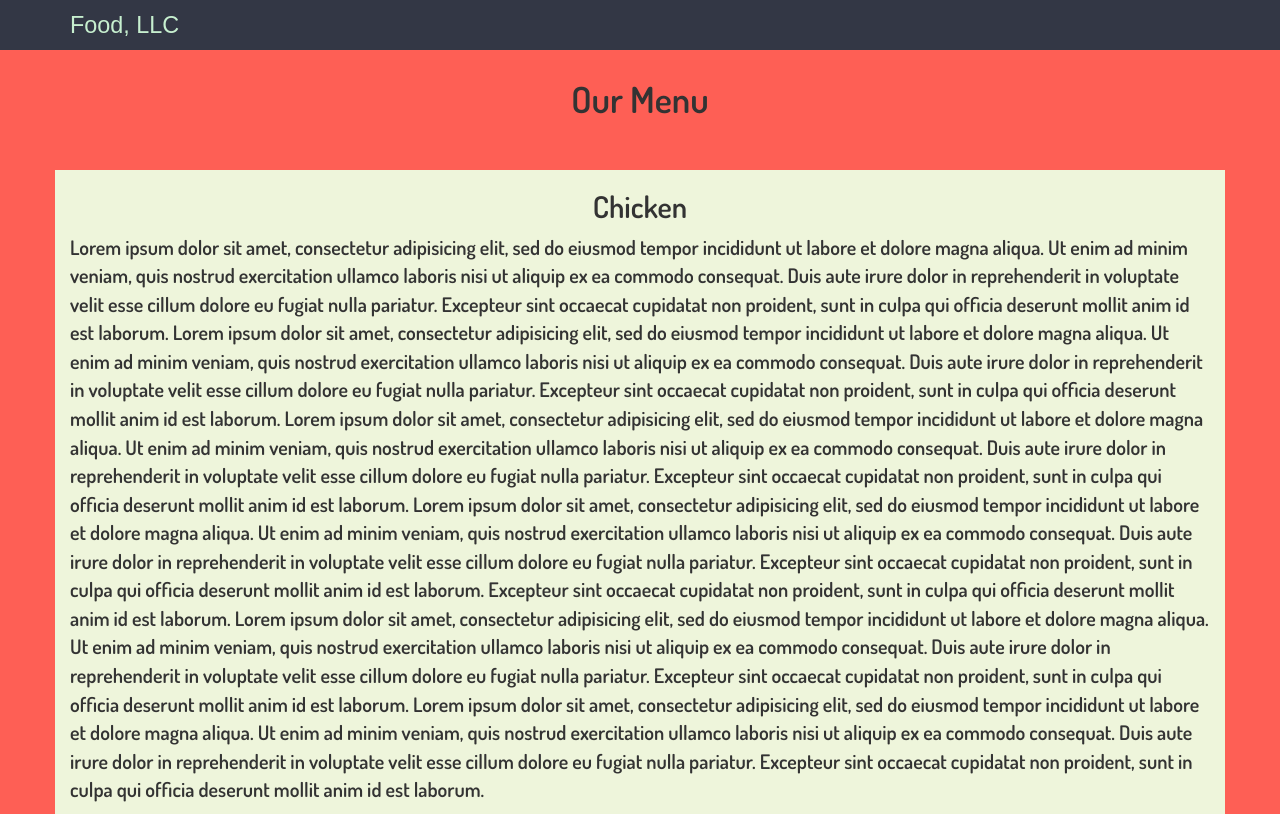
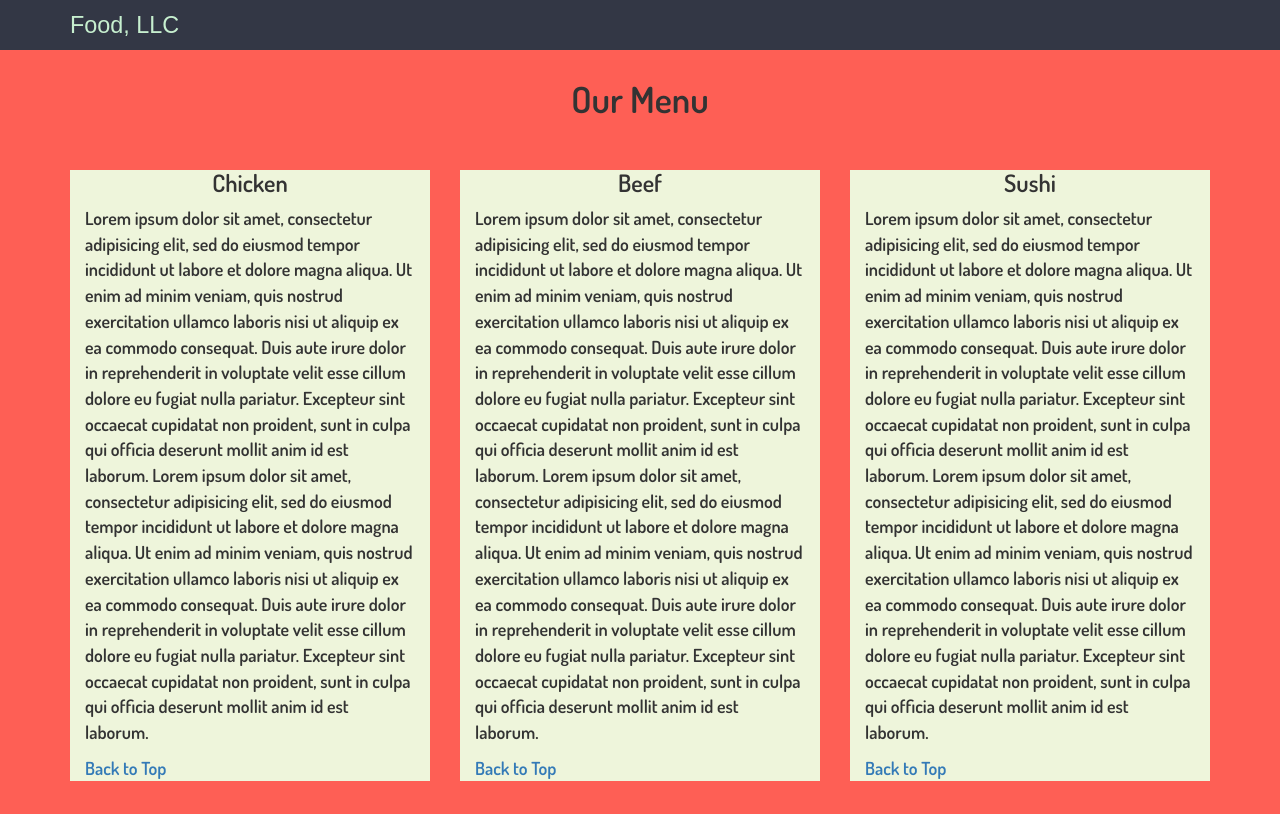
Before and after one commit to hedonazur/coursera-test, a plain HTML site: page module3-solution/index.html in a window 1280 px wide. Drawn offline with Linux system fonts and the light colour scheme; a web font is replaced by a local one.

```diff
--- a/module3-solution/css/styles.css
+++ b/module3-solution/css/styles.css
@@ -1,16 +1,29 @@
+* {
+  box-sizing: border-box;
+  margin: 0;
+  padding: 0;
+
+}
+
 body {
 	font-family: 'Dosis', sans-serif;
 	background-color: #FE5F55;
-	font-size: 2em;
+	font-size: 1.8em;
 }
 h1 {
 	margin-top: 80px;
-	margin-bottom: 50px;
+	margin-bottom: 0px;
 }
-section {
+#chicken, #beef, #sushi {
+	width: 100%;
+	margin-top: 50px;
+	margin-bottom: 15px;
 	background-color: #EEF5DB;
-	width: 80%
+	padding-left: 15px;
+	padding-right:15px;
 }
+
+
 /** HEADER **/
 #header-nav {
 	background-color: #333745;
@@ -21,12 +34,38 @@ section {
 	color: #C7EFCF;
 	font-size: 1.3em;
 }
+.navbar-brand a:hover {
+	text-decoration: none;
+}
 
 #nav-list a {
 	text-align: center;
+	line-height: .7;
 
 }
 #nav-list a:hover {
 	background: #C7EFCF;
 }
-/******************/
+
+/********** Large devices only **********/
+@media (min-width: 1200px) {
+
+}
+
+/********** Medium devices only **********/
+@media (min-width: 992px) and (max-width: 1199px) {
+
+}
+
+/********** Small devices only **********/
+@media (min-width: 768px) and (max-width: 991px) {
+
+}
+
+/********** Extra small devices only **********/
+@media (max-width: 767px) {
+	#chicken, #beef, #sushi {
+		width: 70%;
+		margin: 0 auto 15px;
+	}
+}
--- a/module3-solution/index.html
+++ b/module3-solution/index.html
@@ -36,13 +36,13 @@
         <div id="collapsable-nav" class="collapse navbar-collapse">
           <ul id="nav-list" class="nav navbar-nav hidden-md hidden-lg hidden-sm">
             <li>
-              <a href="#">Chicken</a>
+              <a href="#chicken">Chicken</a>
             </li>
             <li>
-              <a href="#">Beef</a>
+              <a href="#beef">Beef</a>
             </li>
             <li>
-              <a href="#">Sushi</a>
+              <a href="#sushi">Sushi</a>
             </li>
           </ul>
         </div>
@@ -51,48 +51,68 @@
   </header>
   <!--Content-->
   <h1 class="text-center">Our Menu</h1>
-  <section class="container">
-    <div class="row">
-      <div class="col-md-12 col-sm-12 col-xs-12">
-        <h2 class="text-center">Chicken</h2>
+  <div class="container">
+    <div id="columnas" class="row">
+      <section class="col-md-4 col-sm-6 col-xs-12">
+        <div id="chicken">
+          <h3 class="text-center">Chicken</h3>
           <p>Lorem ipsum dolor sit amet, consectetur adipisicing elit, sed do eiusmod
           tempor incididunt ut labore et dolore magna aliqua. Ut enim ad minim veniam,
           quis nostrud exercitation ullamco laboris nisi ut aliquip ex ea commodo
           consequat. Duis aute irure dolor in reprehenderit in voluptate velit esse
           cillum dolore eu fugiat nulla pariatur. Excepteur sint occaecat cupidatat non
-        proident, sunt in culpa qui officia deserunt mollit anim id est laborum. Lorem ipsum dolor sit amet, consectetur adipisicing elit, sed do eiusmod
+          proident, sunt in culpa qui officia deserunt mollit anim id est laborum.
+          Lorem ipsum dolor sit amet, consectetur adipisicing elit, sed do eiusmod
           tempor incididunt ut labore et dolore magna aliqua. Ut enim ad minim veniam,
           quis nostrud exercitation ullamco laboris nisi ut aliquip ex ea commodo
           consequat. Duis aute irure dolor in reprehenderit in voluptate velit esse
           cillum dolore eu fugiat nulla pariatur. Excepteur sint occaecat cupidatat non
-        proident, sunt in culpa qui officia deserunt mollit anim id est laborum. Lorem ipsum dolor sit amet, consectetur adipisicing elit, sed do eiusmod
+          proident, sunt in culpa qui officia deserunt mollit anim id est laborum.
+          </p>
+          <a href="index.html">Back to Top</a>
+        </div>
+      </section>
+      <section class="col-md-4 col-sm-6 col-xs-12">
+        <div id="beef">
+          <h3 class="text-center">Beef</h3>
+          <p>Lorem ipsum dolor sit amet, consectetur adipisicing elit, sed do eiusmod
           tempor incididunt ut labore et dolore magna aliqua. Ut enim ad minim veniam,
           quis nostrud exercitation ullamco laboris nisi ut aliquip ex ea commodo
           consequat. Duis aute irure dolor in reprehenderit in voluptate velit esse
           cillum dolore eu fugiat nulla pariatur. Excepteur sint occaecat cupidatat non
-        proident, sunt in culpa qui officia deserunt mollit anim id est laborum. Lorem ipsum dolor sit amet, consectetur adipisicing elit, sed do eiusmod
+          proident, sunt in culpa qui officia deserunt mollit anim id est laborum.
+          Lorem ipsum dolor sit amet, consectetur adipisicing elit, sed do eiusmod
           tempor incididunt ut labore et dolore magna aliqua. Ut enim ad minim veniam,
           quis nostrud exercitation ullamco laboris nisi ut aliquip ex ea commodo
           consequat. Duis aute irure dolor in reprehenderit in voluptate velit esse
           cillum dolore eu fugiat nulla pariatur. Excepteur sint occaecat cupidatat non
-        proident, sunt in culpa qui officia deserunt mollit anim id est laborum. Excepteur sint occaecat cupidatat non
-        proident, sunt in culpa qui officia deserunt mollit anim id est laborum. Lorem ipsum dolor sit amet, consectetur adipisicing elit, sed do eiusmod
+          proident, sunt in culpa qui officia deserunt mollit anim id est laborum.</p>
+          <a href="index.html">Back to Top</a>
+          </div>
+
+      </section>
+      <section class="col-md-4 col-sm-12 col-xs-12">
+      <div id="sushi">
+        <h3 class="text-center">Sushi</h3>
+        <p>Lorem ipsum dolor sit amet, consectetur adipisicing elit, sed do eiusmod
         tempor incididunt ut labore et dolore magna aliqua. Ut enim ad minim veniam,
         quis nostrud exercitation ullamco laboris nisi ut aliquip ex ea commodo
         consequat. Duis aute irure dolor in reprehenderit in voluptate velit esse
         cillum dolore eu fugiat nulla pariatur. Excepteur sint occaecat cupidatat non
-        proident, sunt in culpa qui officia deserunt mollit anim id est laborum. Lorem ipsum dolor sit amet, consectetur adipisicing elit, sed do eiusmod
+        proident, sunt in culpa qui officia deserunt mollit anim id est laborum.
+        Lorem ipsum dolor sit amet, consectetur adipisicing elit, sed do eiusmod
         tempor incididunt ut labore et dolore magna aliqua. Ut enim ad minim veniam,
         quis nostrud exercitation ullamco laboris nisi ut aliquip ex ea commodo
         consequat. Duis aute irure dolor in reprehenderit in voluptate velit esse
         cillum dolore eu fugiat nulla pariatur. Excepteur sint occaecat cupidatat non
-        proident, sunt in culpa qui officia deserunt mollit anim id est laborum. </p>
+        proident, sunt in culpa qui officia deserunt mollit anim id est laborum.</p>
+        <a href="index.html">Back to Top</a>
+        </div>
+    </section>
 
     </div>
 
   </div>
-
-  </section>
 
 
   <!-- jQuery (Bootstrap JS plugins depend on it) -->
```
Lines whose indentation alone changed are shown as unchanged.
